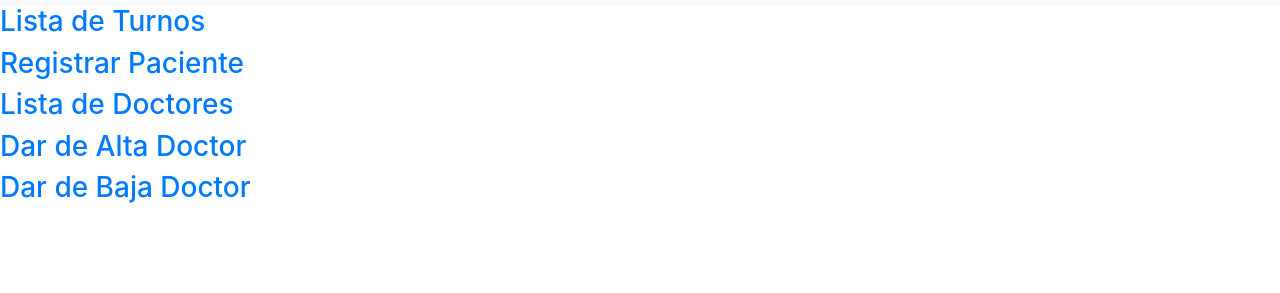
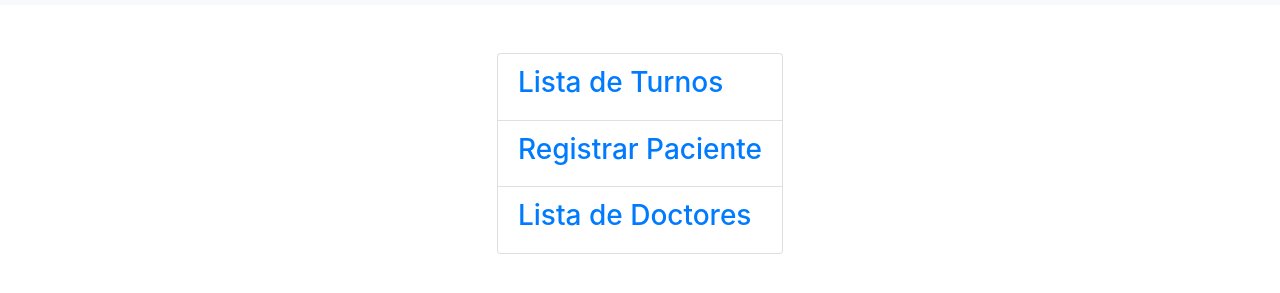
Before and after one commit to FernandezJoaquinDev/ConsultorioMedico, a plain HTML site: page index.html in a window 1280 px wide. Shown: the part 51-344 px from the top of the page. Drawn offline with nearby package versions, Linux system fonts and the light colour scheme.

Commit message:
modificacion de la interfaz de inicio

```diff
--- a/index.html
+++ b/index.html
@@ -26,22 +26,18 @@
                  </div>
                 </nav>
         </header>
-        <main>
-            <div>
-                <h3><a href="/pages/registrar-turno.html">Lista de Turnos</a></h3>
-           </div>
-           <div>
-                <h3><a href="/pages/registrar-paciente.html">Registrar Paciente</a> </h3>
-           </div>
-           <div>
-                <h3><a href="/pages/lista-docs.html">Lista de Doctores</a> </h3>
-           </div>
-           <div>
-                <h3><a href="alta">Dar de Alta Doctor</a> </h3>
-           </div>
-           <div>
-                <h3><a href="baja">Dar de Baja Doctor</a> </h3>
-           </div>
+        <main class="m-5">
+
+            <div class="d-flex align-items-center justify-content-center">
+
+                <ul class="list-group">
+                    <li class="list-group-item"><h3><a href="/pages/registrar-turno.html">Lista de Turnos</a></h3></li>
+                    <li class="list-group-item"><h3><a href="/pages/registrar-paciente.html">Registrar Paciente</a> </h3></li>
+                    <li class="list-group-item"><h3><a href="/pages/lista-docs.html">Lista de Doctores</a> </h3></li>
+
+                </ul>
+            </div>
+
         </main>
         <footer>
         </footer>
```
Also changed, not shown: pages/nuevoDoc.html (+0 -1 lines).
